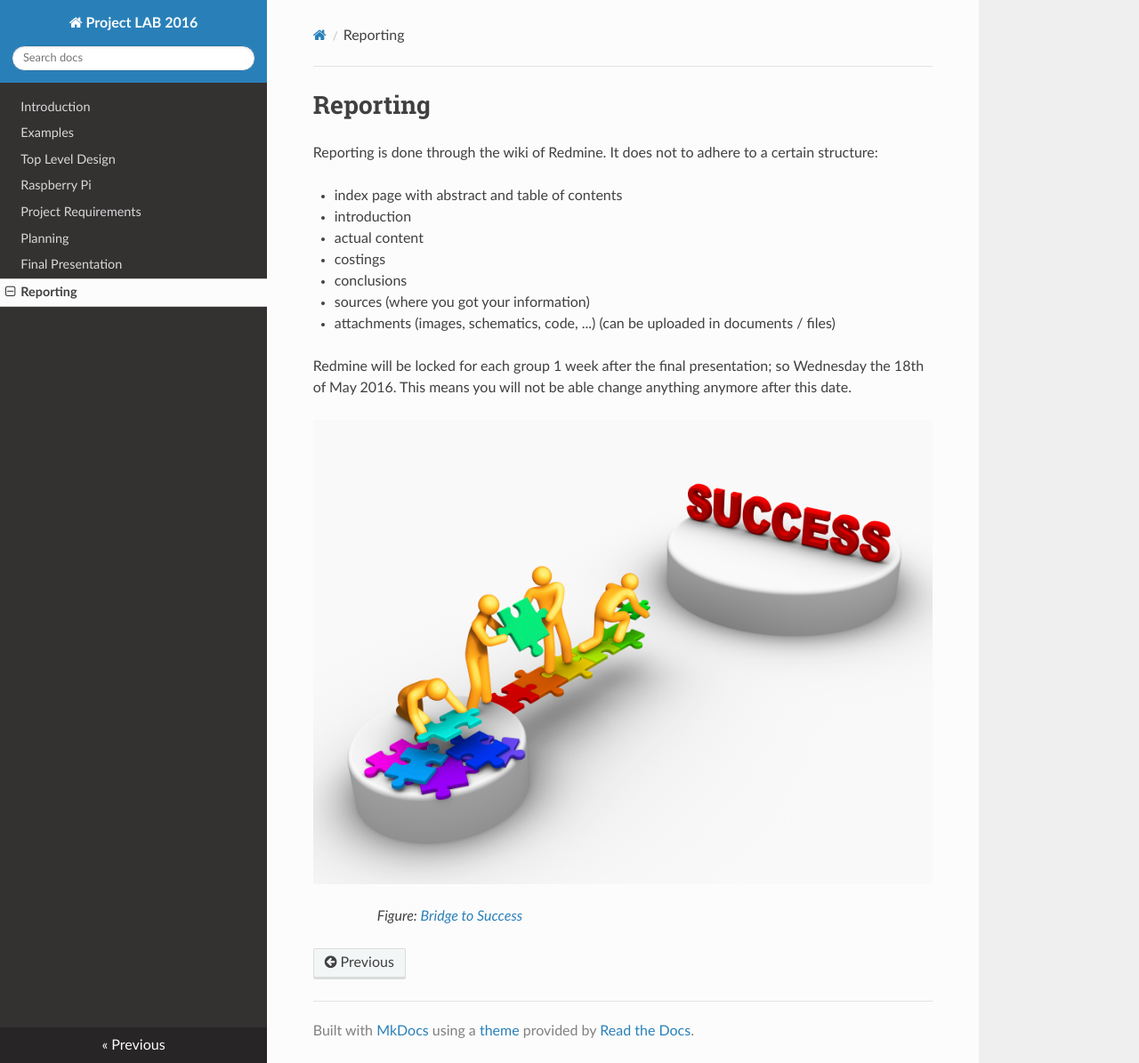
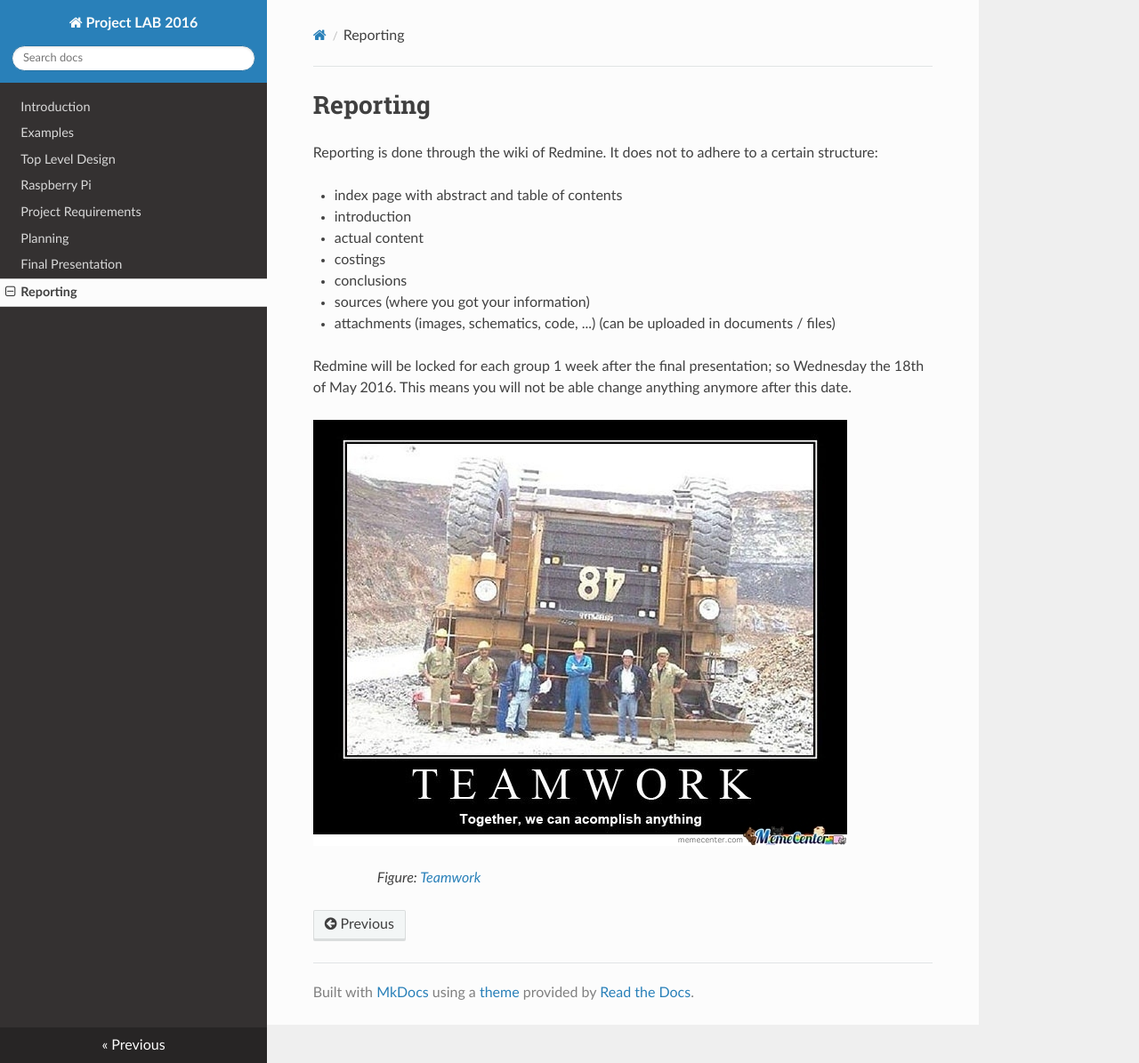
Before and after one commit to BioBoost/project_lab_2016, an MkDocs documentation site: the page built from docs/reporting.md, in a window 1280 px wide and 1195 px high. Shown: the whole window at 89% size. Built offline with MkDocs 1.6.1, drawn with Linux system fonts in a browser that asks for light colours; nearby versions of some CDN libraries; old or Windows-style settings are respelled for this version of MkDocs.

Commit message:
Add some memes

```diff
--- a/docs/reporting.md
+++ b/docs/reporting.md
@@ -13,5 +13,5 @@ Reporting is done through the wiki of Redmine. It does not to adhere to a certai
 Redmine will be locked for each group 1 week after the final presentation; so Wednesday the 18th of May 2016. This means you will not be able change anything anymore after this date.
 
 
-![Bridge to Success](img/bridge-to-success.jpg)
->>> *Figure: [Bridge to Success](img/bridge-to-success.jpg)*
+![Teamwork](img/teamwork.jpg)
+>>> *Figure: [Teamwork](img/teamwork.jpg)*
```
Also changed, not shown: docs/planning.md (+3 -0 lines), docs/img/planning.png (added), docs/img/teamwork.jpg (added).
